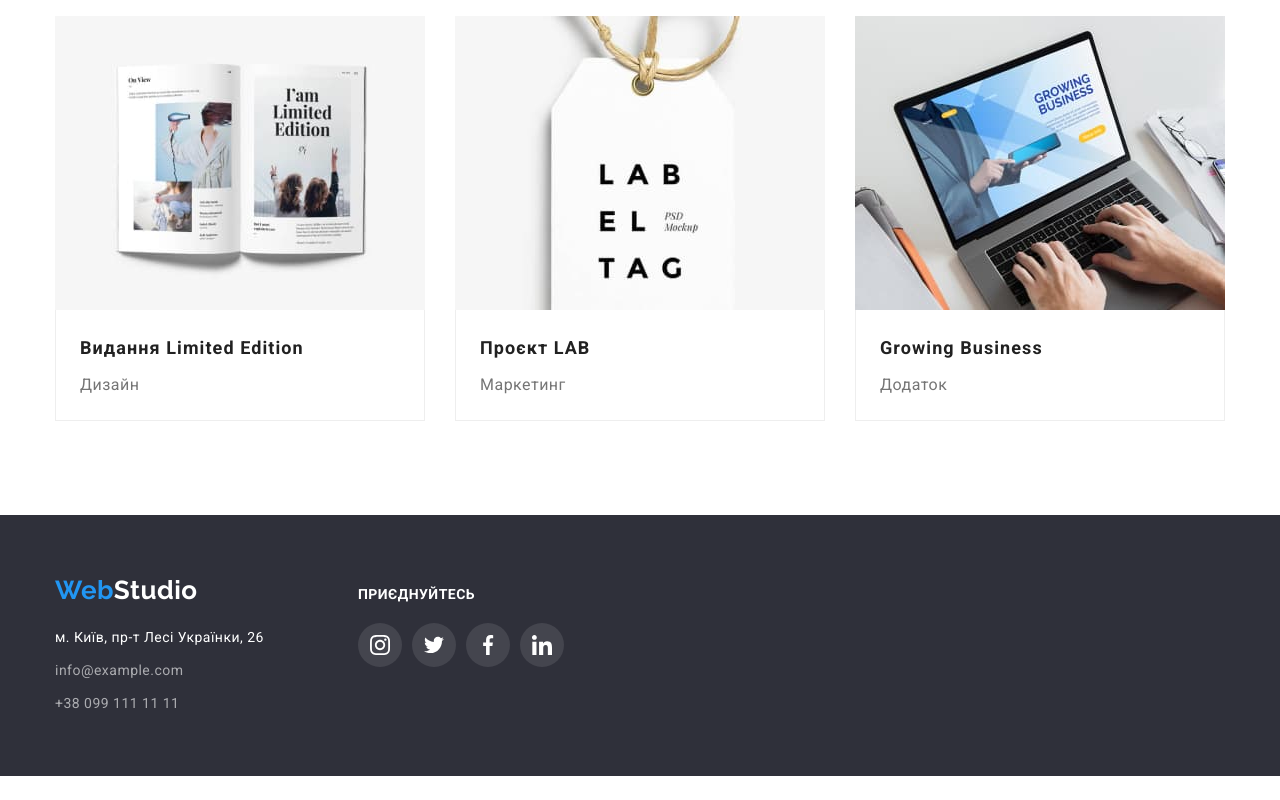
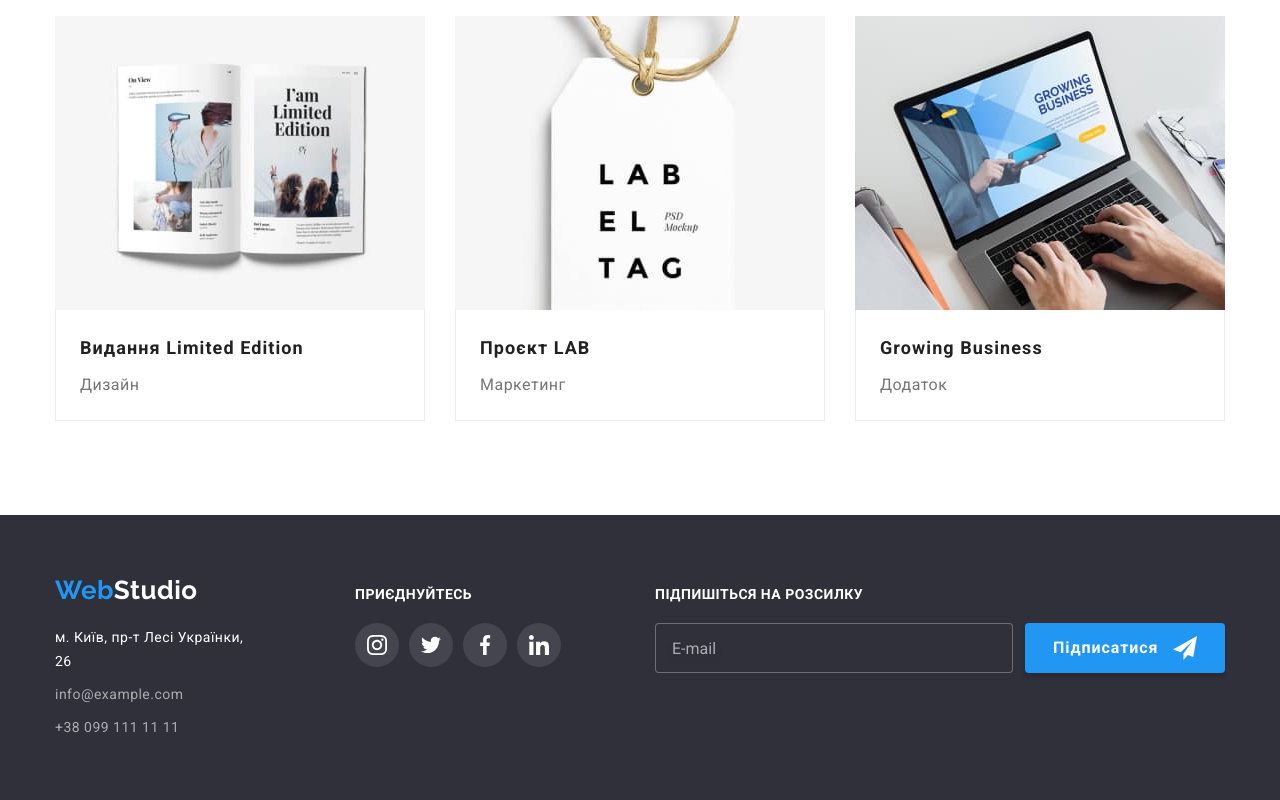
Before and after one commit to SvitlanaKr22/goit-markup-hw-06, a plain HTML site: page portfolio.html in a window 1280 px wide. Shown: the part 1119-1919 px from the top of the page. Before the commit the page ends 1895 px from the top, so only its background shows below. Drawn offline with nearby package versions, Linux system fonts and the light colour scheme.

Commit message:
final portfolio HW06

```diff
--- a/portfolio.html
+++ b/portfolio.html
@@ -179,7 +179,6 @@
     </main>
     <footer class="footer">
         <div class="container content-footer">
-            <!-- <div class="content-footer">   -->
                 <div>
                     <a href="./index.html" class="logo-link logo-footer" lang="en">
                         <span class="logo-text"><span class="logo-span">Web</span>Studio</span>
@@ -233,7 +232,19 @@
                     </li>
                     </ul>
                 </div>
-            <!-- </div> -->
+                <form class="form-footer">
+                    <p class="form-footer-text">Підпишіться на розсилку</p>
+                    <div class="wrapper-form-footer">
+                    <label class="label-footer">
+                    <input type="email" name="f-email" class="input-footer" placeholder="E-mail">
+                    </label>
+                    <button type="submit" class="form-footer-button">Підписатися
+                        <svg class="icon-button-footer">
+                        <use href="./images/icons.svg#icon-icon-send"></use>
+                        </svg>
+                    </button>
+                    </div>
+                </form>
         </div>
     </footer>
 </body>
```
